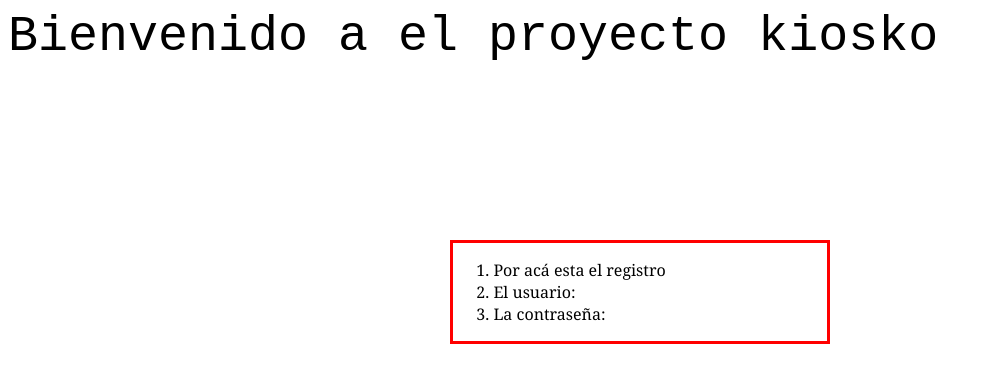
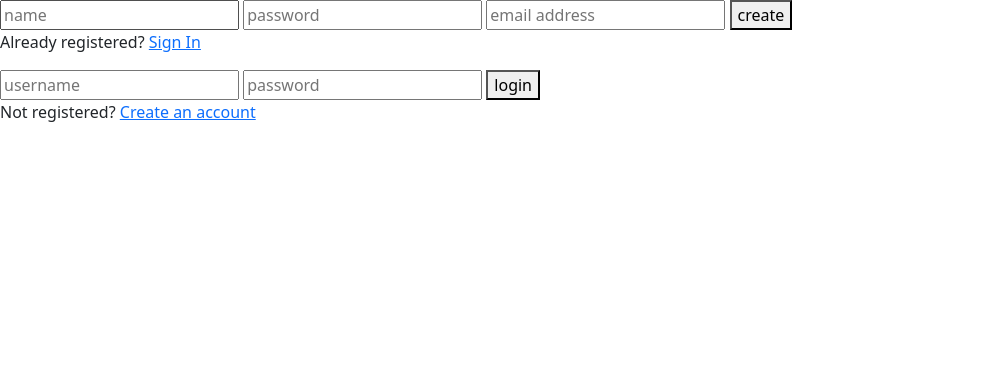
Before and after one commit to bardokx/Proyecto_Git_Kiosko, a Django app: page /login/ in a window 1280 px wide. Shown: the top 383 px of the page, without its empty margins (0-998 px from the left). Run offline with Django 4.2, Linux system fonts and the light colour scheme.

Commit message:
Cambios post ayudantia

```diff
--- a/Titulo/templates/home.html
+++ b/Titulo/templates/home.html
@@ -1,4 +1,5 @@
 <!doctype html>
+
 <html lang="es">
     <nav class="navbar bg-light">
         <div class="container-fluid">
--- a/Titulo/templates/login.html
+++ b/Titulo/templates/login.html
@@ -1,23 +1,38 @@
+{% load static %}
+
 <!DOCTYPE html>
+<html lang="en">
+<head>
+    <meta charset="UTF-8">
+    <meta http-equiv="X-UA-Compatible" content="IE=edge">
+    <meta name="viewport" content="width=device-width, initial-scale=1.0">
+    <title>Document</title>
 
-<html lang="es">
+    <!-- Bootstrap CSS -->
+    <link href="https://cdn.jsdelivr.net/npm/bootstrap@5.0.2/dist/css/bootstrap.min.css" rel="stylesheet" integrity="sha384-EVSTQN3/azprG1Anm3QDgpJLIm9Nao0Yz1ztcQTwFspd3yD65VohhpuuCOmLASjC" crossorigin="anonymous">
+    <!-- Login CSS -->
+    <link rel="stylesheet" href="{% static 'styles/login.css' %} ">
 
-<head>
-    <title>Login</title>
 </head>
+<body>
 
-<body>
-    <div class="welcome" style="font-family: 'Courier New', Courier, monospace; font-size: 50px;">
-        Bienvenido a el proyecto kiosko
+    <div class="login-page">
+        <div class="form">
+            <form class="register-form">
+                <input type="text" placeholder="name"/>
+                <input type="password" placeholder="password"/>
+                <input type="text" placeholder="email address"/>
+                <button>create</button>
+                <p class="message">Already registered? <a href="#">Sign In</a></p>
+            </form>
+            <form class="login-form">
+                <input type="text" placeholder="username"/>
+                <input type="password" placeholder="password"/>
+                <button>login</button>
+                <p class="message">Not registered? <a href="#">Create an account</a></p>
+            </form>
+        </div>
     </div>
-    <div class="login" style="font-family: Georgia, 'Times New Roman', Times, serif; border: 3px  solid  red; margin: 175px 35% auto;">
-        <ol>
-        <li>Por acá esta el registro</li>
 
-        <li>El usuario:</li>
-
-        <li>La contraseña:</li>
-        </ol>
-    </div>
 </body>
 </html>
--- a/Titulo/urls.py
+++ b/Titulo/urls.py
@@ -2,6 +2,9 @@ from django.urls import path
 from . import views
 
 urlpatterns = [
-    path("", views.home),
+    path("", views.homepage),
     path("login/", views.start_session),
+    path("virtual_row/", views.waiting_row),
+    path("terms_and_conditions/", views.terms),
+    path("payment/", views.pay),
 ]
--- a/Titulo/views.py
+++ b/Titulo/views.py
@@ -2,8 +2,17 @@ from django.http import HttpResponse
 from django.shortcuts import render
 # Create your views here.
 
-def home(request):
+def homepage(request):
     return render(request, 'home.html')
 
 def start_session(request):
     return render(request, 'login.html')
+
+def waiting_row(request):
+    return render(request, "row.html")
+
+def terms(request):
+    return render(request, "terms_conditions.html")
+
+def pay(request):
+    return render(request, "pay.html")
```
Also changed, not shown: Titulo/templates/pay.html (added, +9 -0 lines), Titulo/templates/row.html (added, +9 -0 lines), Titulo/templates/terms_conditions.html (added, +9 -0 lines).
